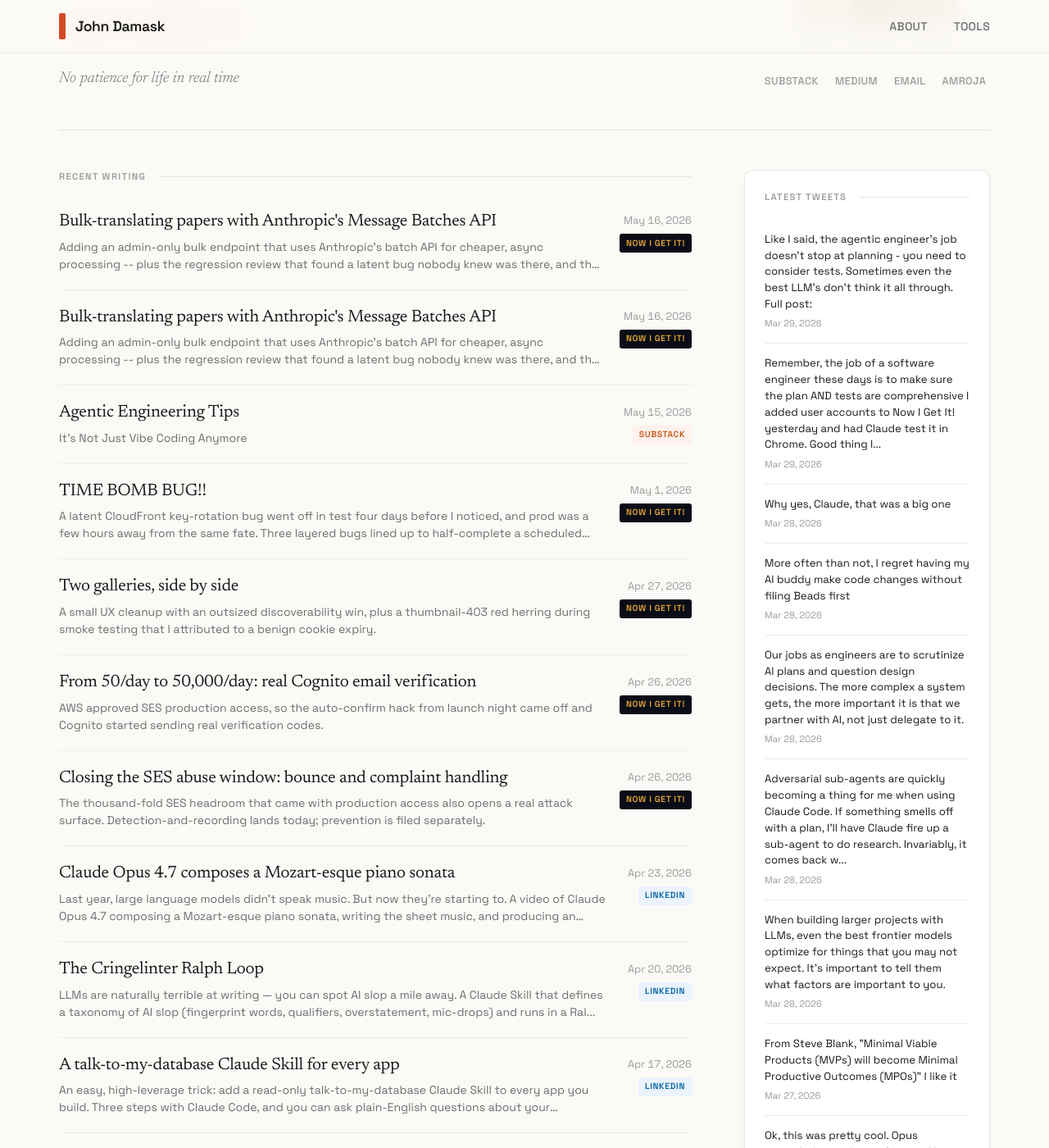
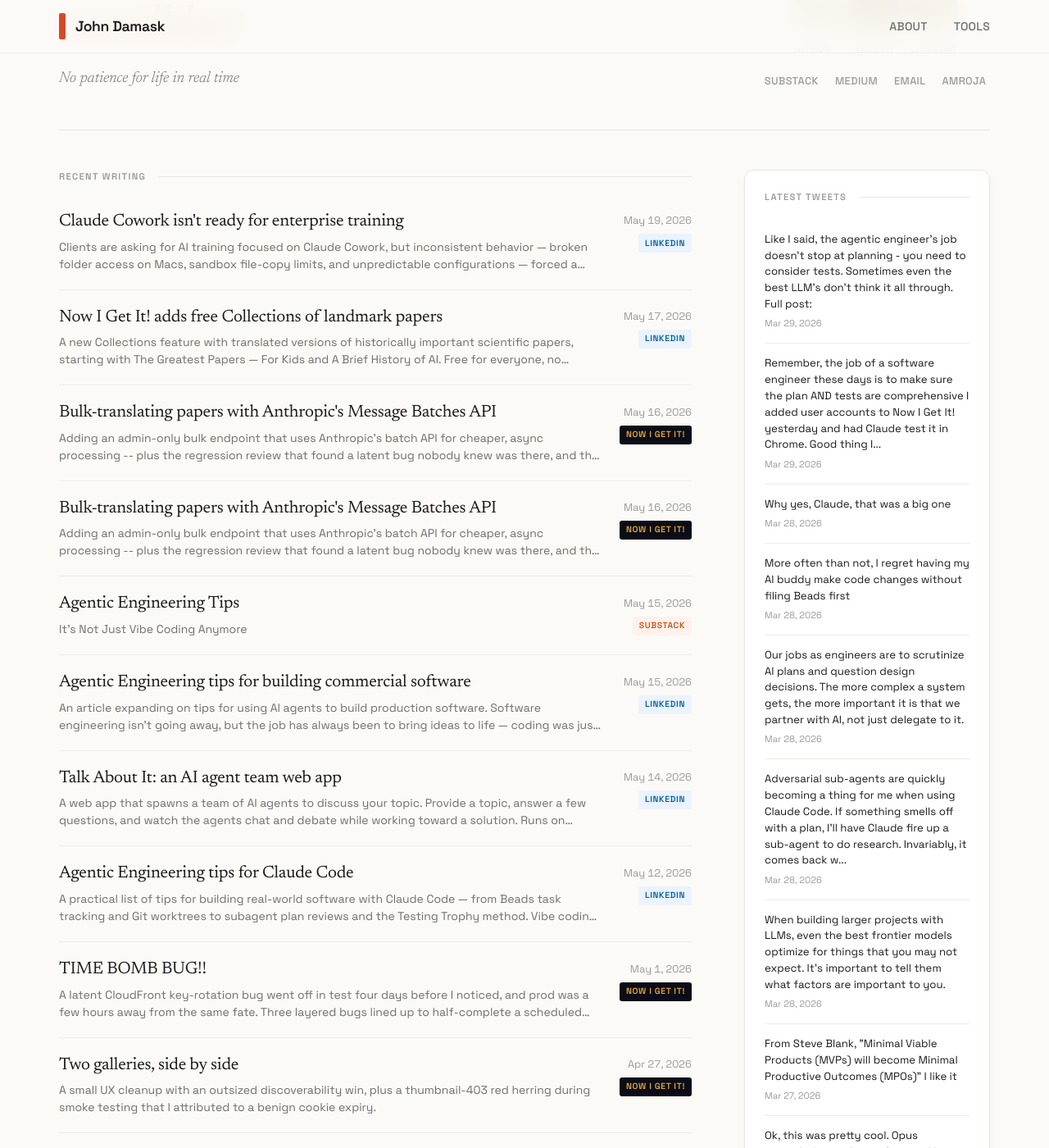
Before and after one commit to jbdamask/jbdamask.github.io, a Jekyll site: the page built from index.html, in a window 1280 px wide and 1400 px high, scrolled down 336 px. Shown: the whole window at 82% size. Built offline with Jekyll 4.4.1, drawn with Linux system fonts in a browser that asks for light colours; the list of posts is cut into pages by our own code; some of the changed text lies outside the part shown.

Commit message:
Add 6 recent LinkedIn posts to external feed

```diff
--- a/_data/external-posts.yml
+++ b/_data/external-posts.yml
@@ -1,5 +1,40 @@
 # External posts from LinkedIn, Twitter, etc.
 # Add your posts here and they'll appear in the unified feed
+
+- title: "Claude Cowork isn't ready for enterprise training"
+  source: linkedin
+  url: https://www.linkedin.com/feed/update/urn:li:activity:7462490776632111104/
+  date: 2026-05-19
+  excerpt: "Clients are asking for AI training focused on Claude Cowork, but inconsistent behavior — broken folder access on Macs, sandbox file-copy limits, and unpredictable configurations — forced a mid-class switch to Plan B during a legal department training."
+  image: ""
+
+- title: "Now I Get It! adds free Collections of landmark papers"
+  source: linkedin
+  url: https://www.linkedin.com/feed/update/urn:li:activity:7461636054824022016/
+  date: 2026-05-17
+  excerpt: "A new Collections feature with translated versions of historically important scientific papers, starting with The Greatest Papers — For Kids and A Brief History of AI. Free for everyone, no registration required."
+  image: ""
+
+- title: "Agentic Engineering tips for building commercial software"
+  source: linkedin
+  url: https://www.linkedin.com/feed/update/urn:li:activity:7461100918248378369/
+  date: 2026-05-15
+  excerpt: "An article expanding on tips for using AI agents to build production software. Software engineering isn't going away, but the job has always been to bring ideas to life — coding was just the time-consuming technical necessity."
+  image: ""
+
+- title: "Talk About It: an AI agent team web app"
+  source: linkedin
+  url: https://www.linkedin.com/feed/update/urn:li:activity:7460534792493842432/
+  date: 2026-05-14
+  excerpt: "A web app that spawns a team of AI agents to discuss your topic. Provide a topic, answer a few questions, and watch the agents chat and debate while working toward a solution. Runs on johndamask.com with your own Anthropic API key."
+  image: ""
+
+- title: "Agentic Engineering tips for Claude Code"
+  source: linkedin
+  url: https://www.linkedin.com/feed/update/urn:li:activity:7459919188422459392/
+  date: 2026-05-12
+  excerpt: "A practical list of tips for building real-world software with Claude Code — from Beads task tracking and Git worktrees to subagent plan reviews and the Testing Trophy method. Vibe coding is punk rock; agentic engineering is composing a symphony."
+  image: ""
 
 - title: "Claude Opus 4.7 composes a Mozart-esque piano sonata"
   source: linkedin
@@ -55,6 +90,13 @@
   url: https://www.linkedin.com/posts/johndamask_all-the-talk-is-about-anthropics-mythos-share-7447477812028145664-eOMv/
   date: 2026-04-08
   excerpt: "Uploaded Anthropic's 244-page Mythos system card into Now I Get It! and asked for a page on deception and jailbreaks. Takeaway: Anthropic built its most powerful model ever and chose not to release it publicly — cybersecurity capabilities too dangerous, plus concerning alignment findings and self-jailbreaks."
+  image: ""
+
+- title: "When your AI needs to phone a friend"
+  source: linkedin
+  url: https://www.linkedin.com/feed/update/urn:li:activity:7443134054801219584/
+  date: 2026-03-27
+  excerpt: "After 30 minutes of Claude trying random fixes for a stubborn bug, the breakthrough came from telling it to fire up a subagent to debate the problem. The subagent researched, they discussed, and the fix worked on the next test."
   image: ""
 
 - title: "AWS Quick Endpoints and Claude Channels"
```
